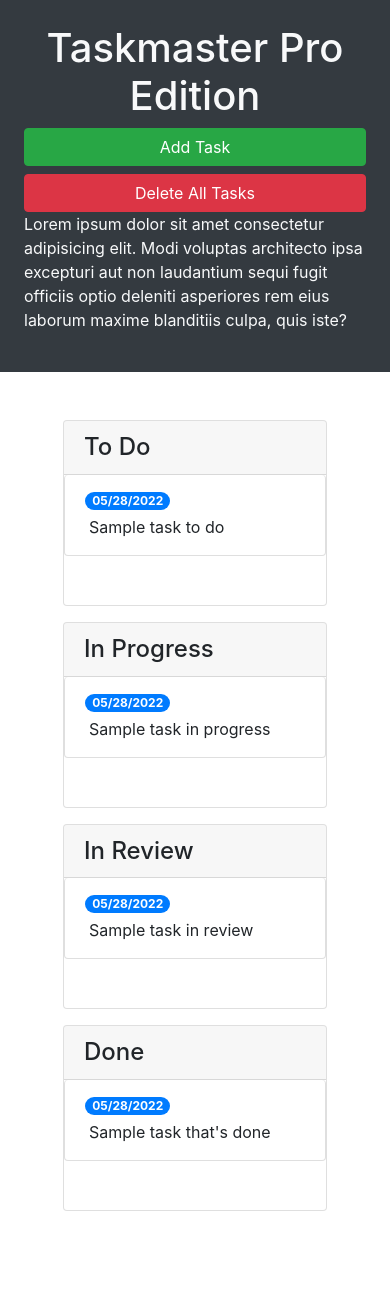
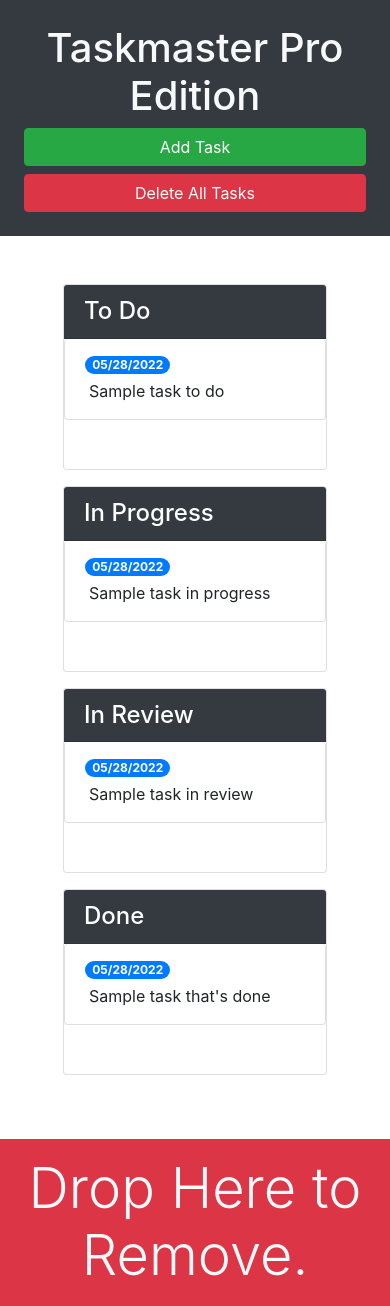
Before and after one commit to deoncole/taskmaster-pro, a plain HTML site: page index.html in a window 390 px wide. Before the commit the page ends 1275 px from the top, so only its background shows below. Drawn offline with nearby package versions, Linux system fonts and the light colour scheme.

Commit message:
added responsive to header and add trash feature

```diff
--- a/index.html
+++ b/index.html
@@ -13,22 +13,22 @@
 <body>
 
   <div class="row min-vh-100 no-gutters">
-    <header class="col-12 col-lg-3 bg-dark text-light d-flex flex-column p-4 p-lg-3">
+    <header class="col-12 col-lg-3 bg-dark text-light sticky-top d-flex flex-column p-4 p-lg-3">
       <h1 class="text-center">Taskmaster Pro Edition</h1>
       <button id="create-task" class="btn btn-block btn-success" data-toggle="modal" data-target="#task-form-modal">Add
         Task</button>
       <button id="remove-tasks" class="btn btn-block btn-danger">Delete All Tasks</button>
-      <p class="mt-auto">Lorem ipsum dolor sit amet consectetur adipisicing elit. Modi voluptas architecto ipsa
+      <p class="mt-auto d-none d-lg-block">Lorem ipsum dolor sit amet consectetur adipisicing elit. Modi voluptas architecto ipsa
         excepturi aut non
         laudantium sequi fugit officiis optio deleniti asperiores rem eius laborum maxime blanditiis culpa, quis iste?
       </p>
     </header>
-    <main class="col-12 col-lg-9">
+    <main class="col-12 col-lg-9 d-flex flex-column">
       <div class="m-5 row justify-content-around">
         <!-- todo start -->
         <div class="col-12 col-md-6 col-xl-3 mb-3">
           <div class="card">
-            <h4 class="card-header">To Do</h4>
+            <h4 class="card-header bg-dark text-white">To Do</h4>
             <ul id="list-toDo" class="list-group list group-flush">
               <li class="list-group-item">
                 <span class="badge badge-primary badge-pill">05/28/2022</span>
@@ -41,7 +41,7 @@
         <!-- in progress start -->
         <div class="col-12 col-md-6 col-xl-3 mb-3">
           <div class="card">
-            <h4 class="card-header">In Progress</h4>
+            <h4 class="card-header bg-dark text-white">In Progress</h4>
               <ul id="list-inProgress" class="list-group">
                 <li class="list-group-item">
                   <span class="badge badge-primary badge-pill">05/28/2022</span>
@@ -54,7 +54,7 @@
         <!-- in review start -->
         <div class="col-12 col-md-6 col-xl-3 mb-3">
           <div class="card">
-            <h4 class="card-header">In Review</h4>
+            <h4 class="card-header bg-dark text-white">In Review</h4>
             <ul id="list-inReview" class="list-group">
               <li class="list-group-item">
                 <span class="badge badge-primary badge-pill">05/28/2022</span>
@@ -67,7 +67,7 @@
         <!-- done start -->
         <div class="col-12 col-md-6 col-xl-3 mb-3">
           <div class="card">
-            <h4 class="card-header">Done</h4>
+            <h4 class="card-header bg-dark text-white">Done</h4>
             <ul id="list-done" class="list-group">
               <li class="list-group-item">
                 <span class="badge badge-primary badge-pill">05/28/2022</span>
@@ -77,6 +77,11 @@
           </div>
         </div>
         <!-- done end -->
+      </div>
+      <div id="trash" class="mt-auto">
+        <div class="w-100 bg-danger p-3 text-center text-light display-4">
+          Drop Here to Remove.
+        </div>
       </div>
     </main>
   </div>
```
